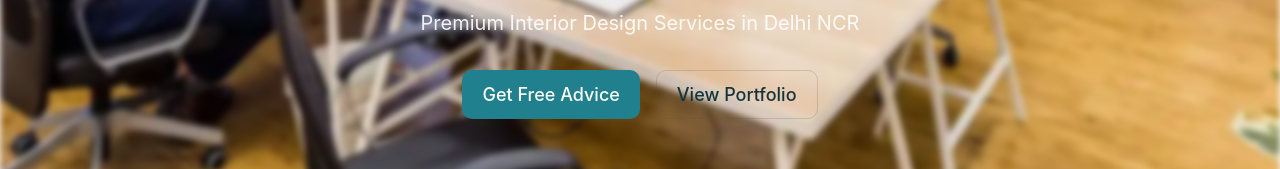
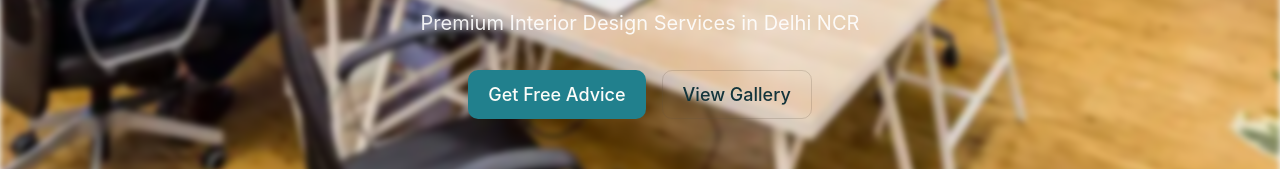
Before and after one commit to rohitsingh0318/Design_Studio_Delhi, a plain HTML site: page index.html in a window 1280 px wide. Shown: the part 528-697 px from the top of the page. Drawn offline with Linux system fonts and the light colour scheme.

Commit message:
your message

```diff
--- a/index.html
+++ b/index.html
@@ -19,7 +19,6 @@
                 <ul class="nav-menu">
                     <li><a href="#home">Home</a></li>
                     <li><a href="#services">Services</a></li>
-                    <!-- <li><a href="#portfolio">Portfolio</a></li> -->
                     <li><a href="gallery.html">Gallery</a></li>
                     <li><a href="#about">About Us</a></li>
                     <li><a href="#contact">Contact US</a></li>
@@ -42,7 +41,7 @@
                 <p class="hero-subtitle">Premium Interior Design Services in Delhi NCR</p>
                 <div class="hero-buttons">
                     <a href="bookingnow.html" class="btn btn--primary btn--lg">Get Free Advice</a>
-                    <a href="gallery.html" class="btn btn--outline btn--lg">View Portfolio</a>
+                    <a href="gallery.html" class="btn btn--outline btn--lg">View Gallery</a>
                 </div>
             </div>
         </div>
```
